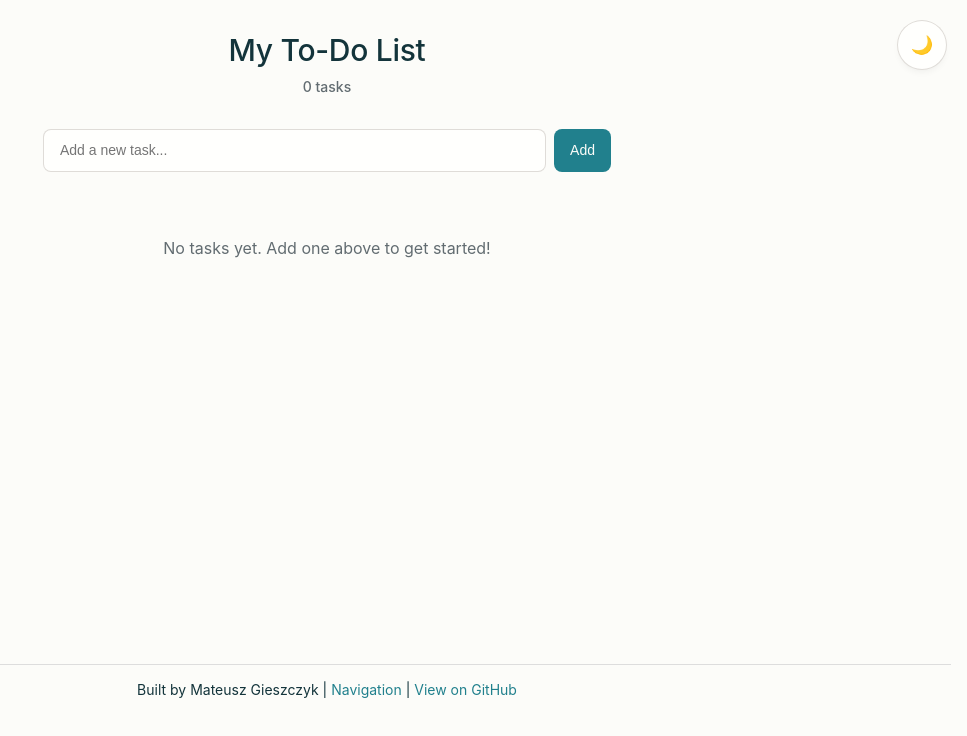
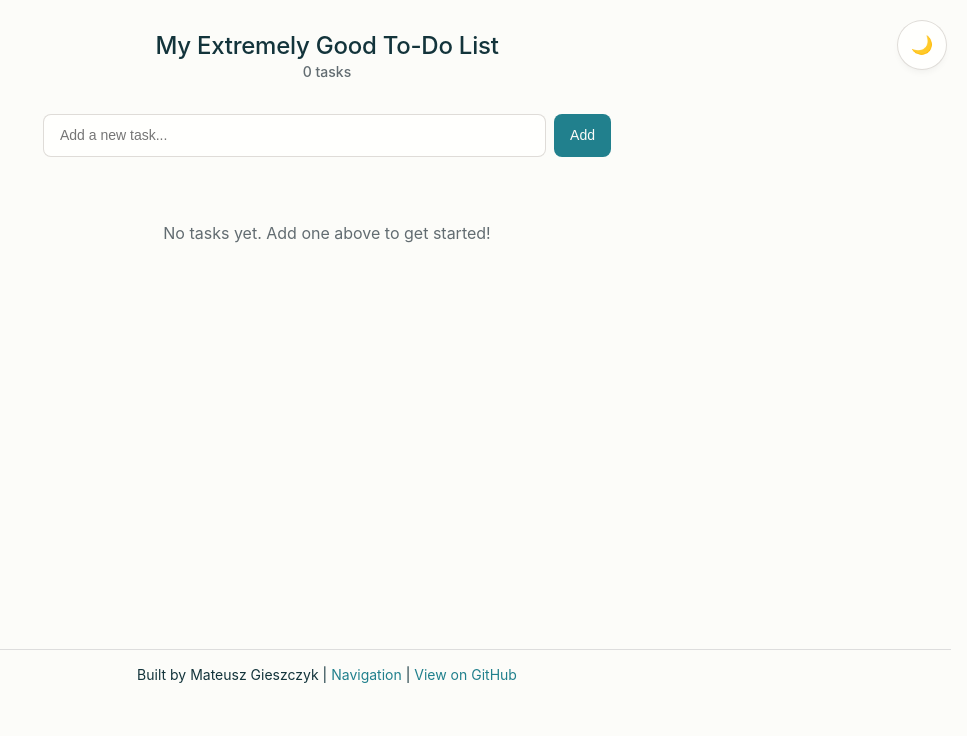
Before and after one commit to MateGie/to-do-list, a plain HTML site: page index.html in a window 1280 px wide. Shown: the whole page, without its empty margins (313-1280 px from the left). Drawn offline with Linux system fonts and the light colour scheme; a web font is replaced by a local one.

Commit message:
Changed header

```diff
--- a/index.html
+++ b/index.html
@@ -13,7 +13,7 @@
     <div class="container">
         <main class="todo-app">
             <header class="todo-header">
-                <h1>My To-Do List</h1>
+                <h2>My Extremely Good To-Do List</h2>
                 <div class="task-counter">
                     <span id="task-count">0</span> tasks
                 </div>
```
